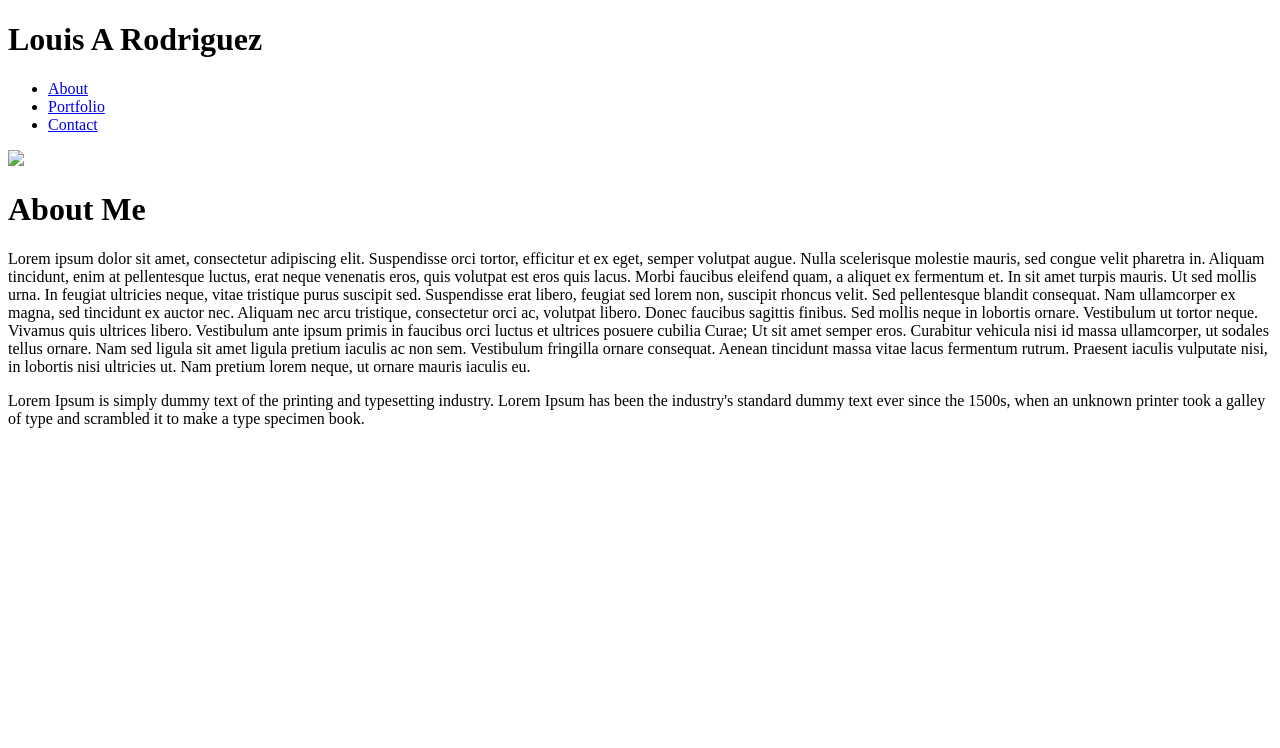
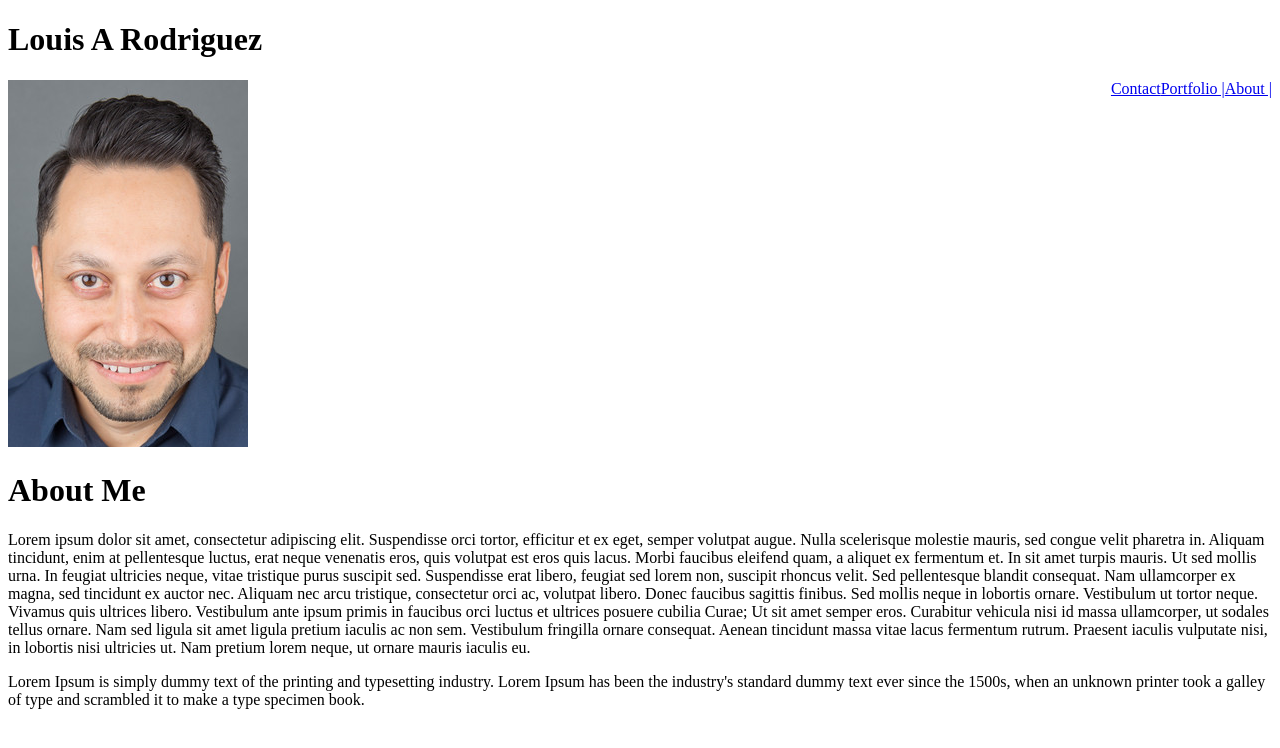
Before and after one commit to LouAndyR01/Basic-Portfolio, a plain HTML site: page index.html in a window 1280 px wide. Drawn offline with Linux system fonts and the light colour scheme; files that its build step writes are made by us from their sources.

Commit message:
initial site files

```diff
--- /dev/null
+++ b/assets/style.css
@@ -0,0 +1,18 @@
+#box {
+    box-sizing: box;
+    margin: auto;
+    width: 960;
+}
+
+
+header {
+    font: #777777;
+    text-decoration: none;
+    margin: 0;
+    padding: 0;
+}
+
+ul li {
+    list-style: none;
+    float: right;
+}
--- a/css/style.css
+++ /dev/null
@@ -1,3 +0,0 @@
-body {
-    font-family: Arial, Helvetica Neue, Helvetica, sans-serif
-}
--- a/index.html
+++ b/index.html
@@ -3,32 +3,28 @@
     <head>
         <meta charset="utf-8">
         <title>Basic Portfolio | Welcome</title>
-        <link rel= "stylesheet" href="assets/style.css"
+        <link rel= "stylesheet" href="assets/style.css">
+    </head>
 
+    <body>
 
-    </head>
-    <body>
         <header>
-        <div class= "container">
-        <div id= "name">
+            <div>
             <h1>Louis A Rodriguez</h1>
-        </div>
-
-            <nav>
+                <nav>
                 <ul>
-                <li><a href= "index.html">About</a></li>
-                <li><a href= "portfolio.html">Portfolio</a></li>
-                <li><a href= "contact.html">Contact</a></li>
+                <li><a href= "index.html">About  |</a></li>
+                <li><a href= "portfolio.html">Portfolio  |</a></li>
+                <li><a href= "contact.html">Contact</a>
                 </ul>
-            </nav>
-
+                </nav>
+            </div>
         </header>
 
         <section id= "About Me">
-
         </section>
             <div class= "container">
-                <img src="./images/headshot18.png">
+                <img src="assets/images/headshot18i.png">
                 <h1>About Me</h1>
                 <p>Lorem ipsum dolor sit amet, consectetur adipiscing elit. Suspendisse orci tortor, efficitur et ex eget, semper volutpat augue. Nulla scelerisque molestie mauris, sed congue velit pharetra in. Aliquam tincidunt, enim at pellentesque luctus, erat neque venenatis eros, quis volutpat est eros quis lacus. Morbi faucibus eleifend quam, a aliquet ex fermentum et. In sit amet turpis mauris. Ut sed mollis urna. In feugiat ultricies neque, vitae tristique purus suscipit sed. Suspendisse erat libero, feugiat sed lorem non, suscipit rhoncus velit. Sed pellentesque blandit consequat. Nam ullamcorper ex magna, sed tincidunt ex auctor nec.
 
```
Also changed, not shown: assets/css/style.css.css (deleted), assets/images/headshot18.png (deleted), assets/images/headshot18i.png (added), assets/images/musicimage.jpg (added).
